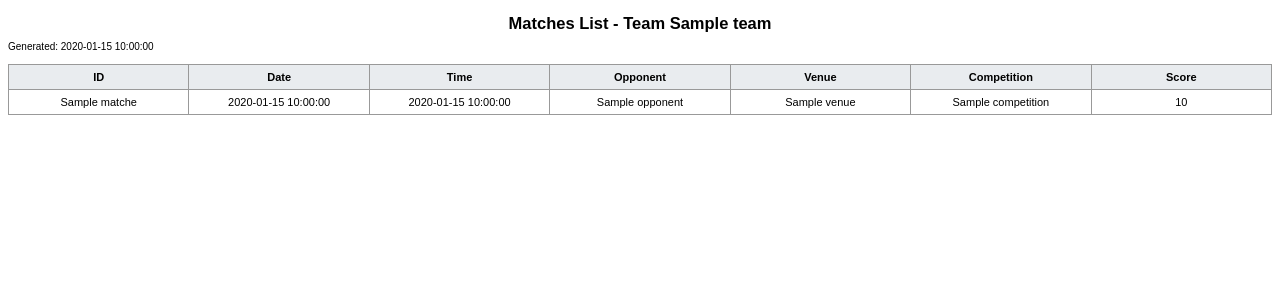
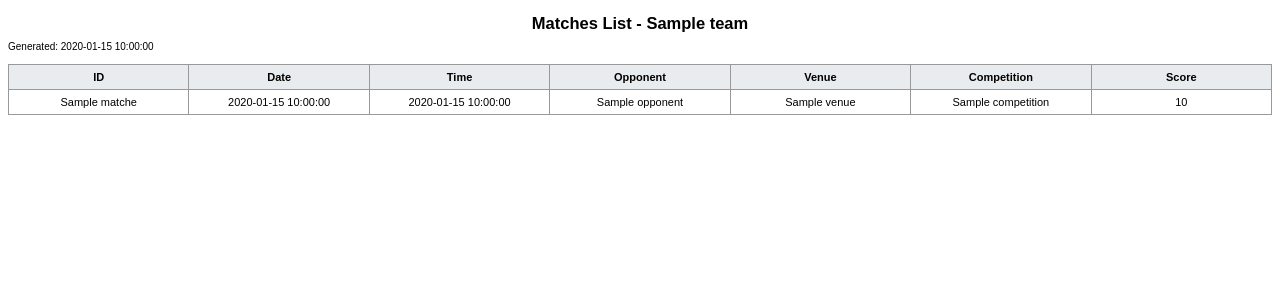
Before and after one commit to Larguech15/team-manager, a Flask app: template templates/matches_pdf.html in a window 1280 px wide. Shown: the top 300 px of the page. Run offline with Flask 3, Linux system fonts and the light colour scheme; the visitor is signed in with stand-in values (Sample User, id 1); the template is opened without the code that fills it: most values are stand-ins (such as "Sample title", 1, 10 or a date in 2020).

Commit message:
Update matches_pdf.html

```diff
--- a/templates/matches_pdf.html
+++ b/templates/matches_pdf.html
@@ -13,7 +13,7 @@
   </style>
 </head>
 <body>
-  <h2>Matches List - Team {{ team }}</h2>
+  <h2>Matches List - {{ get_team_display_name(team) }}</h2>
   <div class="meta">Generated: {{ generated_at }}</div>
 
   <table>
```
